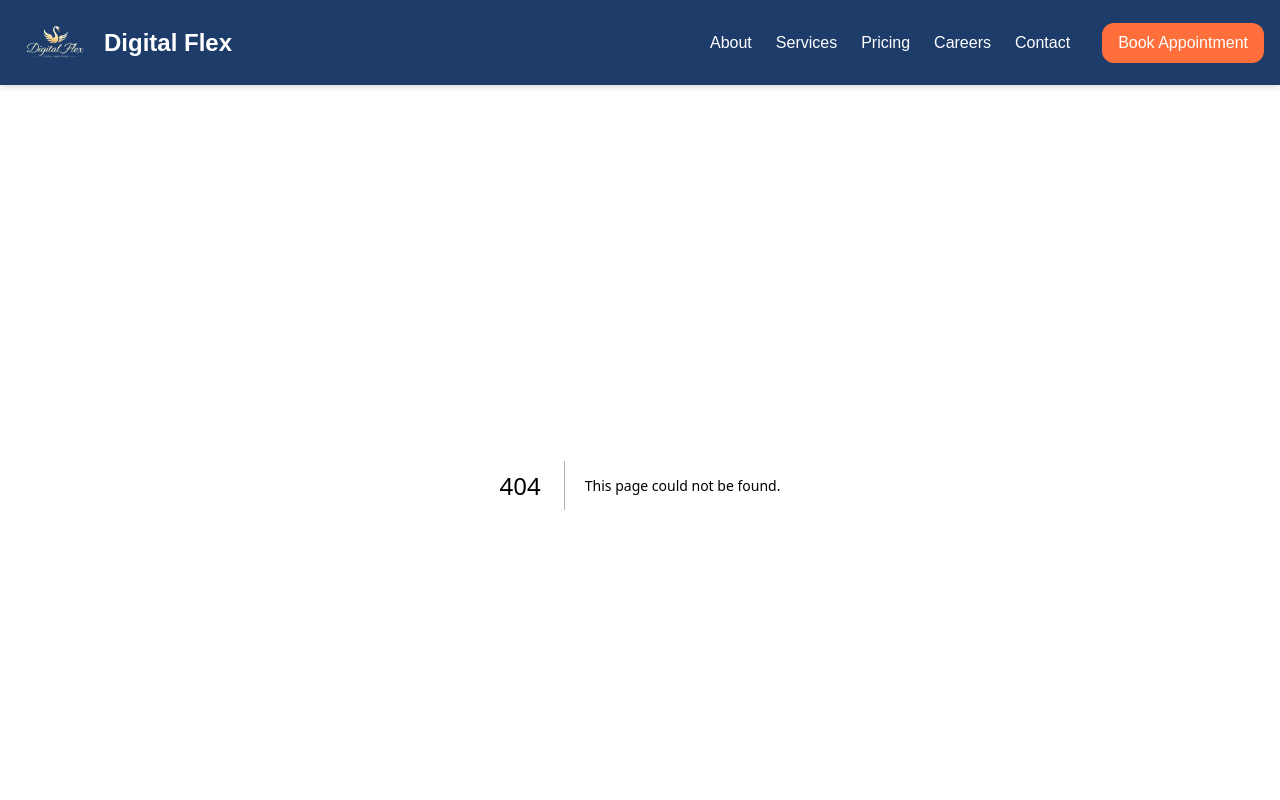
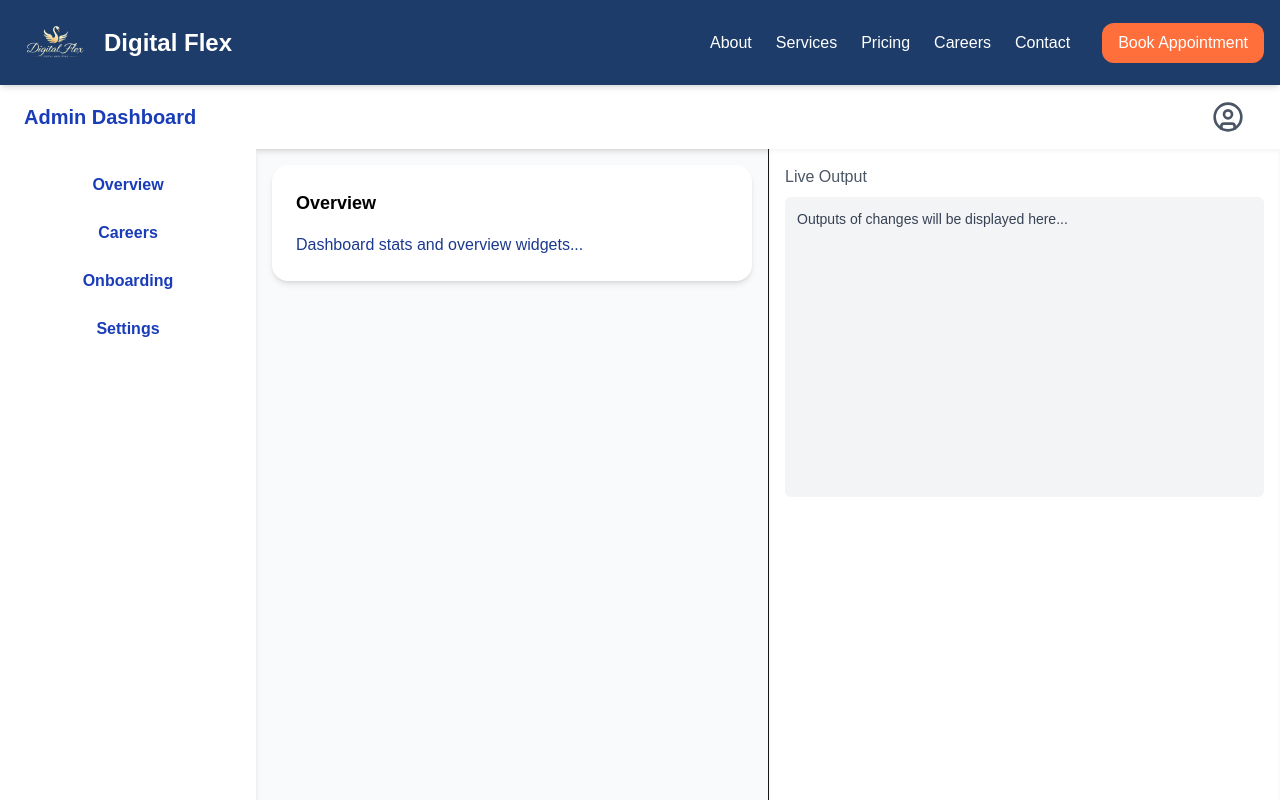
Before and after one commit to digitalflex-org/digitalflex, a Next.js app: page /admin in a window 1280 px wide. Before the commit this address had no page. Shown: the top 800 px of the page. Built offline with nearby package versions, Linux system fonts and the light colour scheme.

Commit message:
feat(admin page): add admin dashboard

```diff
--- /dev/null
+++ b/src/app/admin/page.jsx
@@ -0,0 +1,11 @@
+import AdminDashboard from "components/admin/Dashboard";
+
+const AdminPage = () => {
+    return (
+        <div>
+            <AdminDashboard />
+        </div>
+    );
+};
+
+export default AdminPage;
```
